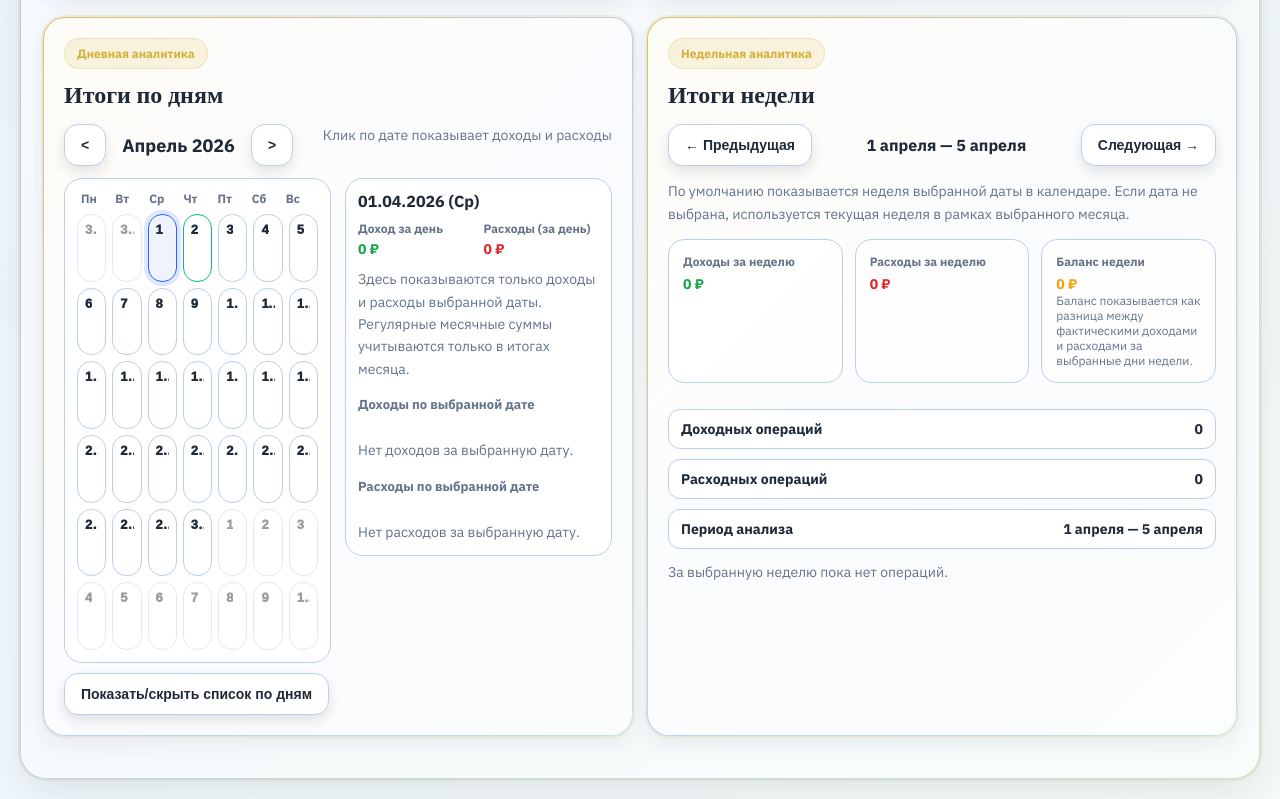
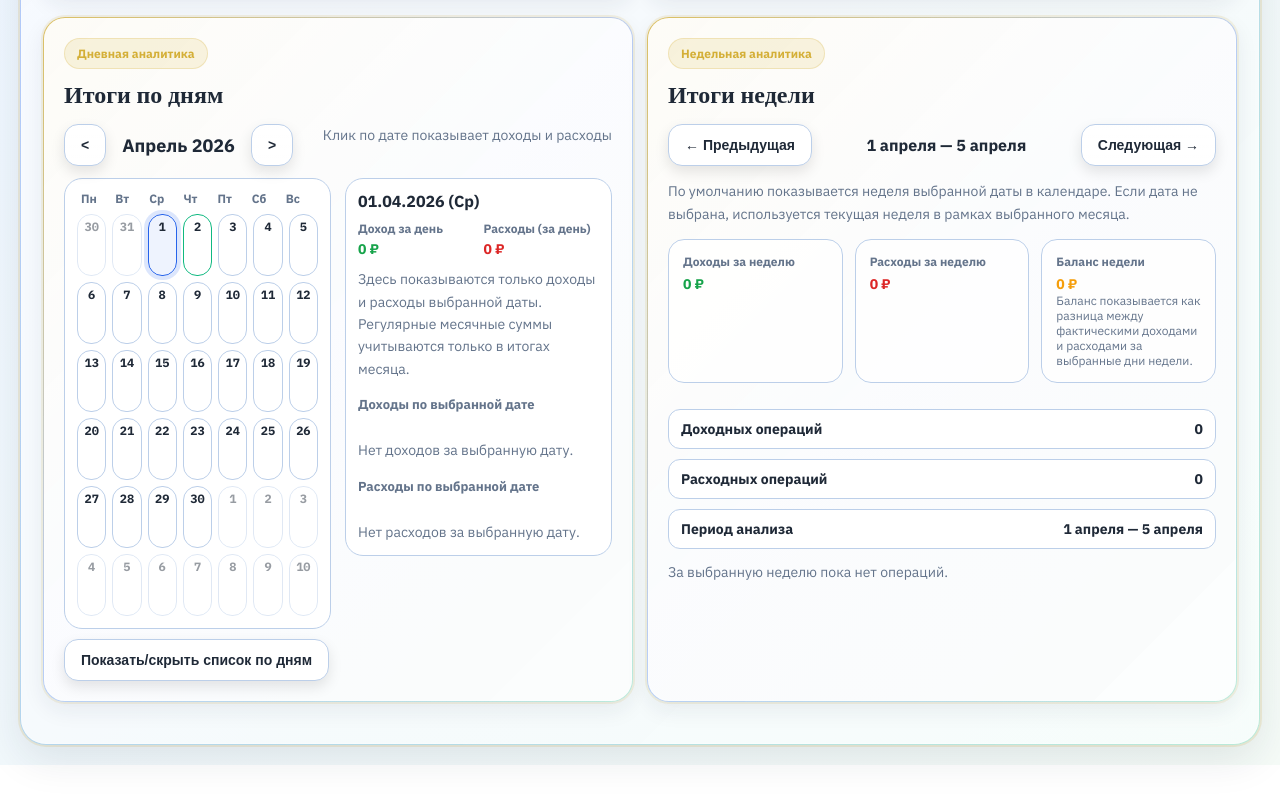
Before and after one commit to MaxFromBWS/Family_Budget_Calculator, a website: page index.html in a window 1280 px wide. Shown: the part 1933-2732 px from the top of the page. After the commit the page ends 2698 px from the top, so only its background shows below. Drawn offline with nearby package versions, Linux system fonts and the light colour scheme.

Commit message:
Числа в календаре.
Внесены корректировки, чтобы числа отображались корректно.

```diff
--- a/js/app.bundle.js
+++ b/js/app.bundle.js
@@ -2171,7 +2171,8 @@ function createEmptyAppData() {
         return;
       }
 
-      renderCalendarSelectedDayDetails();
+      // Нужно обновить выделение (класс .selected) в сетке календаря.
+      renderCalendar();
     }
 
     function renderCalendarSelectedDayDetails() {
--- a/styles.css
+++ b/styles.css
@@ -1329,12 +1329,12 @@
       border: 1px solid var(--border);
       background: var(--card-bg);
       border-radius: 14px;
-      padding: 8px 7px;
+      padding: 6px 4px;
       min-height: 54px;
       cursor: pointer;
       display: flex;
       flex-direction: column;
-      align-items: flex-start;
+      align-items: center;
       justify-content: space-between;
       box-shadow: none;
       color: var(--text);
@@ -1370,13 +1370,14 @@
     }
 
     .calendar-day-num {
-      font-size: clamp(11px, 1.6vw, 13px);
-      font-weight: 950;
-      line-height: 1.05;
-      white-space: nowrap;
-      overflow: hidden;
-      text-overflow: ellipsis;
-      max-width: 100%;
+      font-family: var(--font-mono);
+      font-size: clamp(10px, 2.2vw, 12px);
+      font-weight: 800;
+      line-height: 1;
+      font-variant-numeric: tabular-nums;
+      letter-spacing: 0;
+      width: 100%;
+      text-align: center;
     }
 
     .calendar-expense-pill {
```
